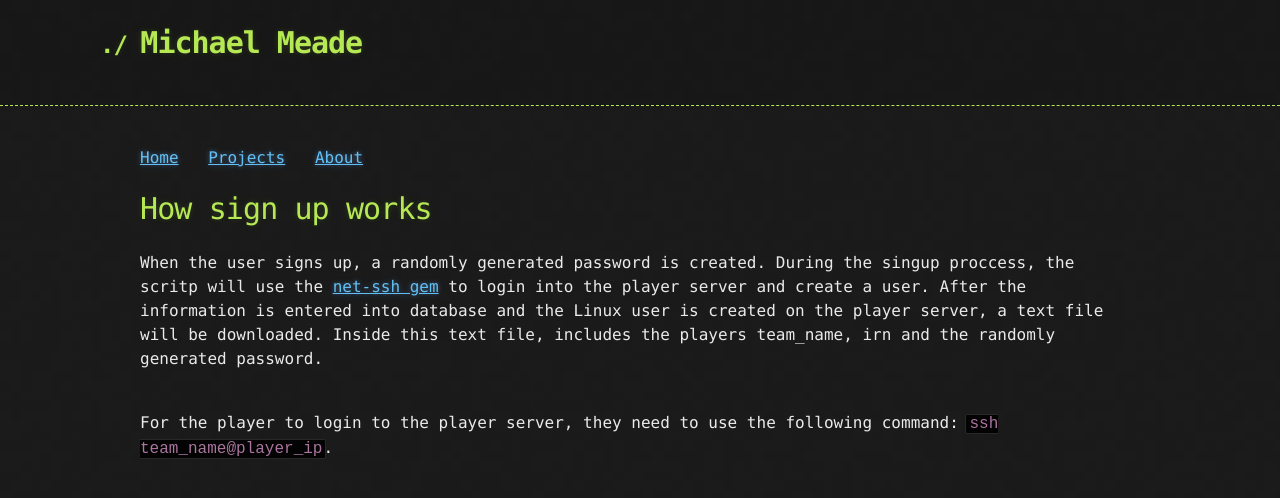
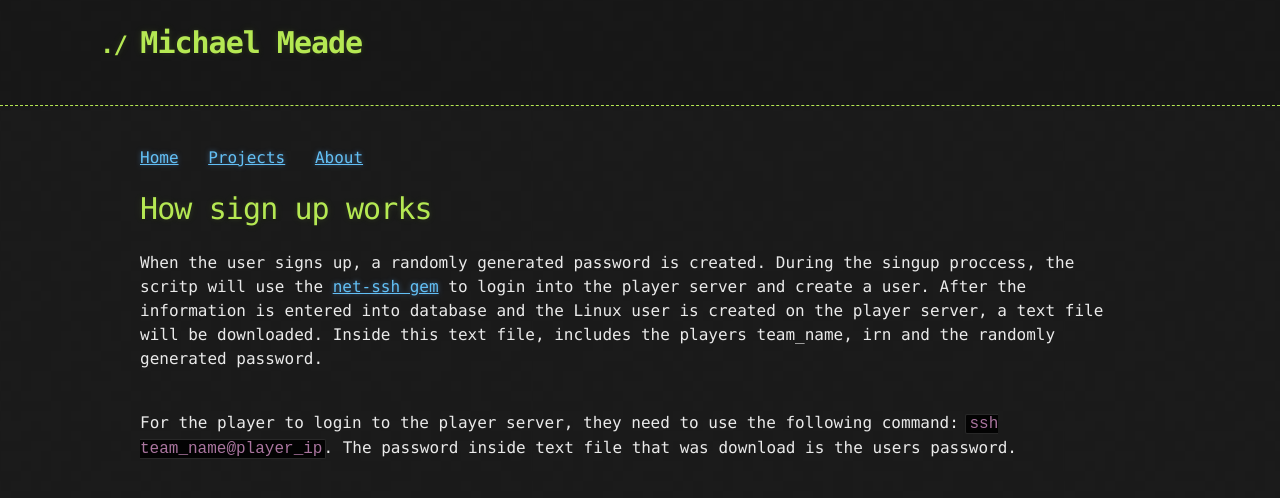
Before and after one commit to Michael-Meade/MinerFind, a Jekyll site: the page built from Projects/leaderboard.md, in a window 1280 px wide. Shown: the top 498 px of the page. Built offline with Jekyll 4.4.1, drawn with Linux system fonts in a browser that asks for light colours; our own code applies the rules of GitHub Pages for plain Markdown files; the repository's description, which GitHub fills in, is left out.

Commit message:
Update leaderboard.md

````diff
--- a/Projects/leaderboard.md
+++ b/Projects/leaderboard.md
@@ -1,4 +1,4 @@
 # How sign up works
 When the user signs up, a randomly generated password is created. During the singup proccess, the scritp will use the <a href="https://github.com/net-ssh/net-ssh">net-ssh gem</a> to login into the player server and create a user. After the information is entered into database and the Linux user is created on the player server, a text file will be downloaded. Inside this text file, includes the players team_name, irn and the randomly generated password.<br><br>
 
-For the player to login to the player server, they need to use the following command: ```ssh team_name@player_ip```.
+For the player to login to the player server, they need to use the following command: ```ssh team_name@player_ip```. The password inside text file that was download is the users password.<br>
````
